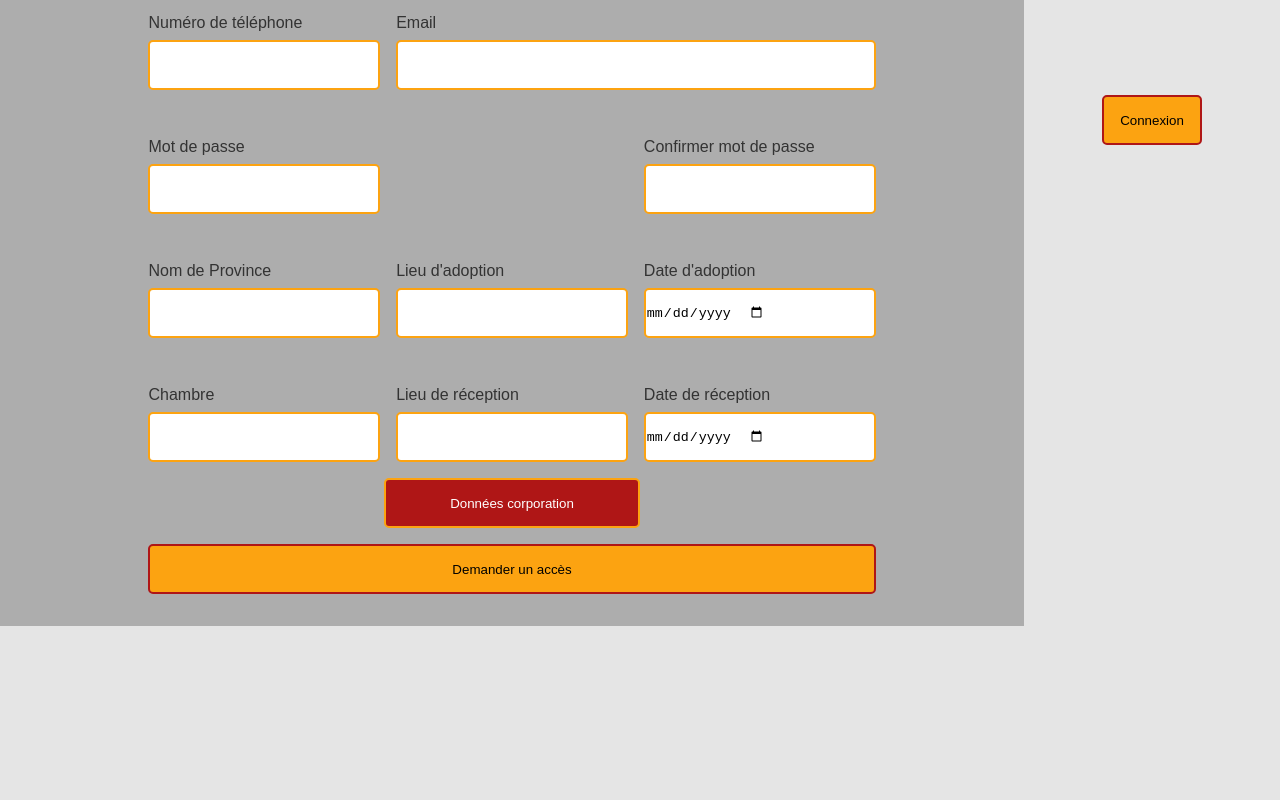
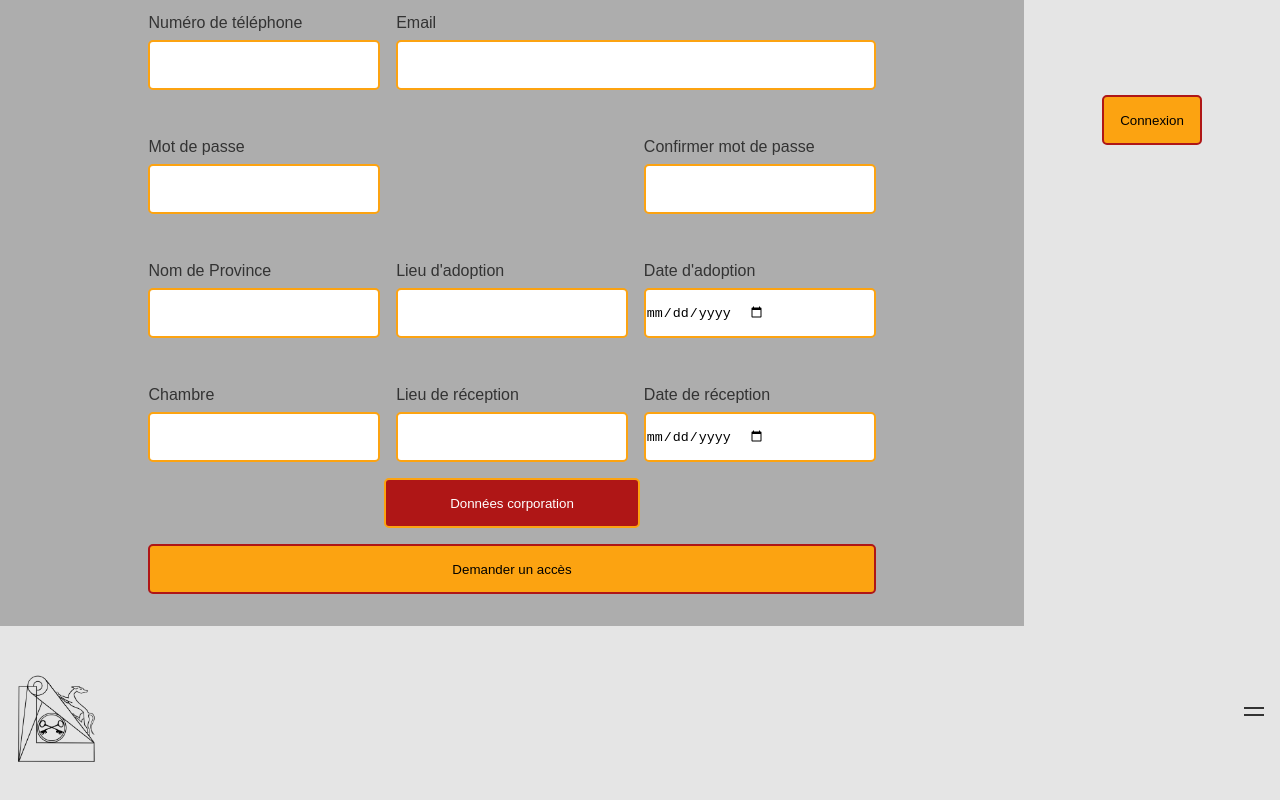
Before and after one commit to BrandonSev/csdd-front, a React (Create React App) app: page /Register in a window 1280 px wide. Shown: the part 370-1170 px from the top of the page. Before the commit the page ends 996 px from the top, so only its background shows below. Built offline with nearby package versions, Linux system fonts and the light colour scheme.

Commit message:
fix error eslint + ajout structure de la navbar

```diff
--- a/src/App.jsx
+++ b/src/App.jsx
@@ -8,7 +8,8 @@ import Register from './components/SitePages/Register/Register';
 import Formation from './components/SitePages/Formation/Formation';
 import Memoire from './components/SitePages/Memoire/Memoire';
 import CommissionDesRites from './components/SitePages/CommissionDesRites/CommissionDesRites';
-import MonCompte from './components/MonCompte';
+import MonCompte from './components/SitePages/MonCompte';
+import Navbar from './components/Navbar';
 
 function App() {
   return (
@@ -17,6 +18,9 @@ function App() {
         <Route path="/" element={<Home />} />
         <Route path="/LoginPage" element={<LoginPage />} />
         <Route path="/Register" element={<Register />} />
+      </Routes>
+      <Navbar />
+      <Routes>
         <Route path="/home" element={<HomePage />} />
         <Route path="/Formation" element={<Formation />} />
         <Route path="/mon-compte" element={<MonCompte />} />
--- a/src/components/Events/Events.jsx
+++ b/src/components/Events/Events.jsx
@@ -2,14 +2,13 @@ import React, { useState, useEffect } from 'react';
 import axios from 'axios';
 import { Swiper } from 'swiper/react/swiper';
 import { SwiperSlide } from 'swiper/react/swiper-slide';
-import SwiperCore, { Autoplay, Navigation, Pagination } from 'swiper';
+import { Autoplay, Navigation, Pagination } from 'swiper';
 import 'swiper/swiper-bundle.css';
 
 const API_URL = process.env.REACT_APP_CSDD_URL;
 
-SwiperCore.use([Autoplay, Navigation, Pagination]);
-
 function Events() {
+  // eslint-disable-next-line no-unused-vars
   const [events, setEvents] = useState([]);
 
   useEffect(() => {
@@ -18,6 +17,7 @@ function Events() {
       .then(({ data }) => {
         setEvents(data);
       })
+      // eslint-disable-next-line no-console
       .catch((err) => console.error(err.message));
   }, []);
 
@@ -32,8 +32,6 @@ function Events() {
           slidesPerView={1}
           navigation
           pagination
-          onSlideChange={() => console.log('slide change')}
-          onSwiper={(swiper) => console.log(swiper)}
           loop
           autoplay
           centeredSlides
--- /dev/null
+++ b/src/components/Navbar/Navbar.css
@@ -0,0 +1,34 @@
+.navbar {
+  padding: 3rem 1rem;
+}
+
+.navbar .wrapper-navbar {
+  display: flex;
+  align-items: center;
+  justify-content: space-between;
+}
+
+.navbar .wrapper-navbar .navbar-menu,
+.navbar .wrapper-navbar .avatar-logo {
+  display: none;
+}
+
+.navbar .wrapper-navbar .navbar-logo {
+  flex: 1;
+}
+
+.navbar .wrapper-navbar .burger {
+  width: 20px;
+  height: 20px;
+}
+
+.navbar .wrapper-navbar .burger span {
+  display: block;
+  height: 2px;
+  width: 20px;
+  background-color: #333;
+}
+
+.navbar .wrapper-navbar .burger span:nth-child(2) {
+  margin-top: 0.3rem;
+}
--- /dev/null
+++ b/src/components/Navbar/index.jsx
@@ -0,0 +1,49 @@
+import React from 'react';
+import './Navbar.css';
+import { NavLink } from 'react-router-dom';
+
+const Navbar = () => {
+  return (
+    <div className="container navbar">
+      <div className="wrapper-navbar">
+        <div className="navbar-logo">
+          <img
+            src="assets/logo-detoure-noir.png"
+            alt="logo detoure noir"
+            width={80}
+          />
+        </div>
+        <ul className="navbar-menu">
+          <li>
+            <NavLink to="/memoire" />
+          </li>
+          <li>
+            <NavLink to="/memoire" />
+          </li>
+          <li>
+            <NavLink to="/memoire" />
+          </li>
+          <li>
+            <NavLink to="/memoire" />
+          </li>
+          <li>
+            <NavLink to="/memoire" />
+          </li>
+        </ul>
+        <div className="avatar-logo">
+          <img
+            src="assets/logo-detoure-noir.png"
+            alt="logo detoure noir"
+            width={24}
+          />
+        </div>
+        <button type="button" className="burger">
+          <span />
+          <span />
+        </button>
+      </div>
+    </div>
+  );
+};
+
+export default Navbar;
--- a/src/components/SitePages/Home/Home.css
+++ b/src/components/SitePages/Home/Home.css
@@ -2,7 +2,7 @@
   position: relative;
   overflow: hidden;
   width: 100vw;
-  height: 150vh;
+  height: 100vh;
 }
 
 .background-image img {
@@ -75,6 +75,6 @@
 
 @media screen and (min-width: 1024px) {
   .home {
-    height: 125vh;
+    height: 100vh;
   }
 }
--- a/src/components/SitePages/Memoire/Memoire.jsx
+++ b/src/components/SitePages/Memoire/Memoire.jsx
@@ -16,10 +16,10 @@ function Memoire() {
 
       <div className="child">
         <div className="formation-image-container">
-          <img className="formation-image" src="#" alt="CONGRES PHOTO" />
+          <img className="formation-image" src="#" alt="CONGRES GALERY" />
         </div>
         <div className="formation-btn-container">
-          <Button className="formation-btn" buttonName="CONGRES PHOTO" />
+          <Button className="formation-btn" buttonName="CONGRES GALERY" />
         </div>
       </div>
 
--- a/src/components/MonCompte/MonCompte.css
+++ b/src/components/SitePages/MonCompte/MonCompte.css
@@ -56,7 +56,7 @@
   display: block;
   width: 20px;
   height: 20px;
-  position: fixed;
+  position: absolute;
   top: 2rem;
   right: -2.3rem;
 }
@@ -144,14 +144,31 @@
     grid-template-columns: repeat(3, 1fr);
   }
 
+  .profil-page .right-block .donnee-perso :nth-child(7) {
+    grid-column: 1 / 3;
+  }
+
   .profil-page .right-block .donnee-perso .button {
     grid-column: 3;
     grid-row: 4;
     width: 100%;
   }
 
+  .profil-page .right-block .info-corpo {
+    grid-template-columns: repeat(3, 1fr);
+  }
+
+  .profil-page .right-block .info-corpo .button {
+    grid-column: 3;
+  }
+
   .profil-page .right-block .password {
     grid-template-columns: repeat(3, 1fr);
     gap: 0 1rem;
   }
+
+  .profil-page .right-block .password .button {
+    margin-top: auto;
+    height: 50px;
+  }
 }
--- a/src/components/MonCompte/index.jsx
+++ b/src/components/SitePages/MonCompte/index.jsx
@@ -1,7 +1,7 @@
 import React, { useState } from 'react';
 import './MonCompte.css';
-import Input from '../Input/Input';
-import Button from '../Button/Button';
+import Input from '../../Input/Input';
+import Button from '../../Button/Button';
 
 const MonCompte = () => {
   const [open, setOpen] = useState(false);
@@ -13,7 +13,11 @@ const MonCompte = () => {
       <div className="wrapper">
         <div className={`left-block ${open && 'open'}`}>
           <div className="avatar-image">
-            <img src="assets/logo.png" width={180} alt="avatar profil" />
+            <img
+              src="assets/logo-detoure-noir.png"
+              width={180}
+              alt="avatar profil"
+            />
           </div>
           <div className="user-info">
             <p>Status: Mon status</p>
@@ -54,7 +58,7 @@ const MonCompte = () => {
               <Input label="Date de réception: " />
               <Button
                 className="button button-red w-100"
-                buttonName="Envoyer"
+                buttonName="Valider"
               />
             </form>
           </div>
@@ -62,10 +66,10 @@ const MonCompte = () => {
             <h3>Mot de passe</h3>
             <form className="password">
               <Input label="Mot de passe: " />
-              <Input label="Confirmer mot de passe: " />
+              <Input label="Confirmer: " />
               <Button
                 className="button button-red w-100"
-                buttonName="Envoyer"
+                buttonName="Valider"
               />
             </form>
           </div>
--- a/src/index.css
+++ b/src/index.css
@@ -9,9 +9,6 @@
 /* Mise en forme du body dans son conteneur */
 
 body {
-  max-width: 1360 px;
-  justify-content: space-evenly;
-  margin: 0 auto;
   background-color: #e5e5e5;
   color: #333;
 }
@@ -42,8 +39,6 @@ ul li {
 
 .container {
   max-width: 1330px;
-  padding-left: 16px;
-  padding-right: 16px;
   margin: 0 auto;
   overflow: hidden;
 }
@@ -59,3 +54,10 @@ ul li {
 .w-100 {
   width: 100%;
 }
+
+@media screen and (min-width: 1024px) {
+  .container {
+    padding-left: 16px;
+    padding-right: 16px;
+  }
+}
```
